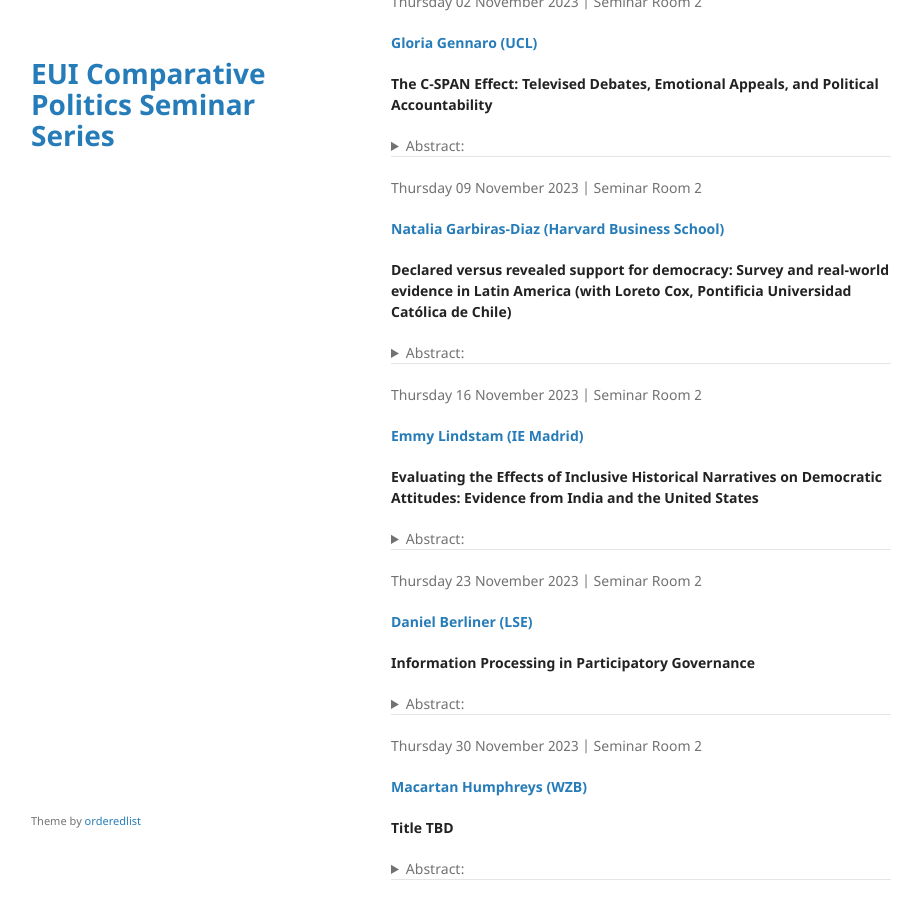
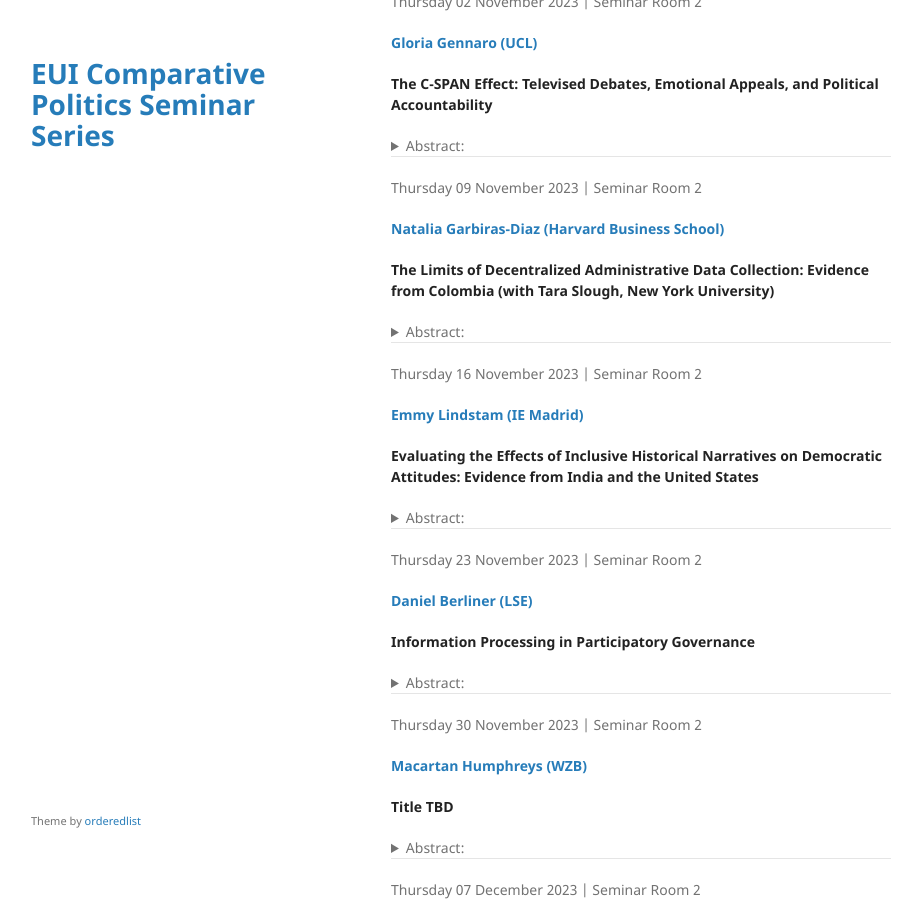
Before and after one commit to cpss-eui/cpss-eui.github.io, a Jekyll site: the page built from index.md, in a window 1280 px wide and 900 px high, scrolled down 1280 px. Shown: the whole window, without its empty margins (179-1101 px from the left). Built offline with Jekyll 4.4.1, drawn with Linux system fonts in a browser that asks for light colours; our own code applies the rules of GitHub Pages for plain Markdown files; some of the changed lines change nothing that is shown.

Commit message:
See https://github.com/cpss-eui/comparative-politics-seminar-series/commit/7399ae17d630dbfa98cf4ebbb767a19031c5184c from refs/heads/main

```diff
--- a/index.md
+++ b/index.md
@@ -193,34 +193,28 @@
 Garbiras-Diaz (Harvard Business School)</a></strong>
 </p>
 
-**Declared versus revealed support for democracy: Survey and real-world
-evidence in Latin America (with Loreto Cox, Pontificia Universidad
-Católica de Chile)**
+**The Limits of Decentralized Administrative Data Collection: Evidence
+from Colombia (with Tara Slough, New York University)**
 
 <details>
 <summary>Abstract:</summary>
 <p>
-Public support for democracy is believed to serve as a safeguard against
-undemocratic behavior by politicians. Most of our measures of support
-for democracy come from public opinion surveys, based on questions that
-may suffer from social desirability bias and overlook the trade-offs
-that citizens face when choosing candidates. In 2022, we conducted rich
-two-wave panel surveys in Colombia and Peru. The baseline covered how
-citizens understand and value democracy in the abstract, and included a
-conjoint experiment, in which one of the manipulated attributes was
-whether the candidate adopted anti-democratic positions, following
-Graham and Svolik (2020). Shortly after, in December 2022, former Peru’s
-president, Pedro Castillo, attempted a failed self-coup and was then
-impeached by Congress. We compare (1) declared support for democracy in
-baseline questions with (2) revealed democratic commitment when facing
-trade-offs, as found in the conjoint, and (3) de facto support for
-democracy leveraging Castillo’s (real-world) anti-democratic move. We
-find that citizens behave slightly more democratically than a coin flip,
-even those who are declared democrats. Moreover, declared democratic
-attitudes weakly predict revealed democratic commitment. Citizens trade
-in democracy for ideological proximity and see real-world democratic
-deviations through partisan lenses. Our findings suggest a limited role
-of citizens as a democratic check, especially in polarized democracies.
+States collect vast amounts of data for use in policymaking and public
+administration. To do so, central governments frequently solicit data
+from decentralized bureaucrats. Because central governments use these
+data in policymaking, decentralized bureaucrats may face incentives to
+selectively report or misreport, limiting the quality of administrative
+data. We study the production of a transparency index by measuring the
+reporting behavior of bureaucrats in the near universe of Colombian
+public sector entities. Using an original audit, we show that failure to
+report and misreporting vary systematically in actual transparency
+practices, revealing limits to the use of these data. Further, in
+partnership with a Colombian government watchdog agency, we implement a
+large-scale experiment that varies the salience of central government
+oversight. Increased salience changed the data bureaucrats reported to
+the central government. Similar dynamics across policy areas and regime
+types are apt to limit the quality of state information in multiple
+contexts.
 </p>
 </details>
 <hr>
```
Also changed, not shown: 1 other file.
